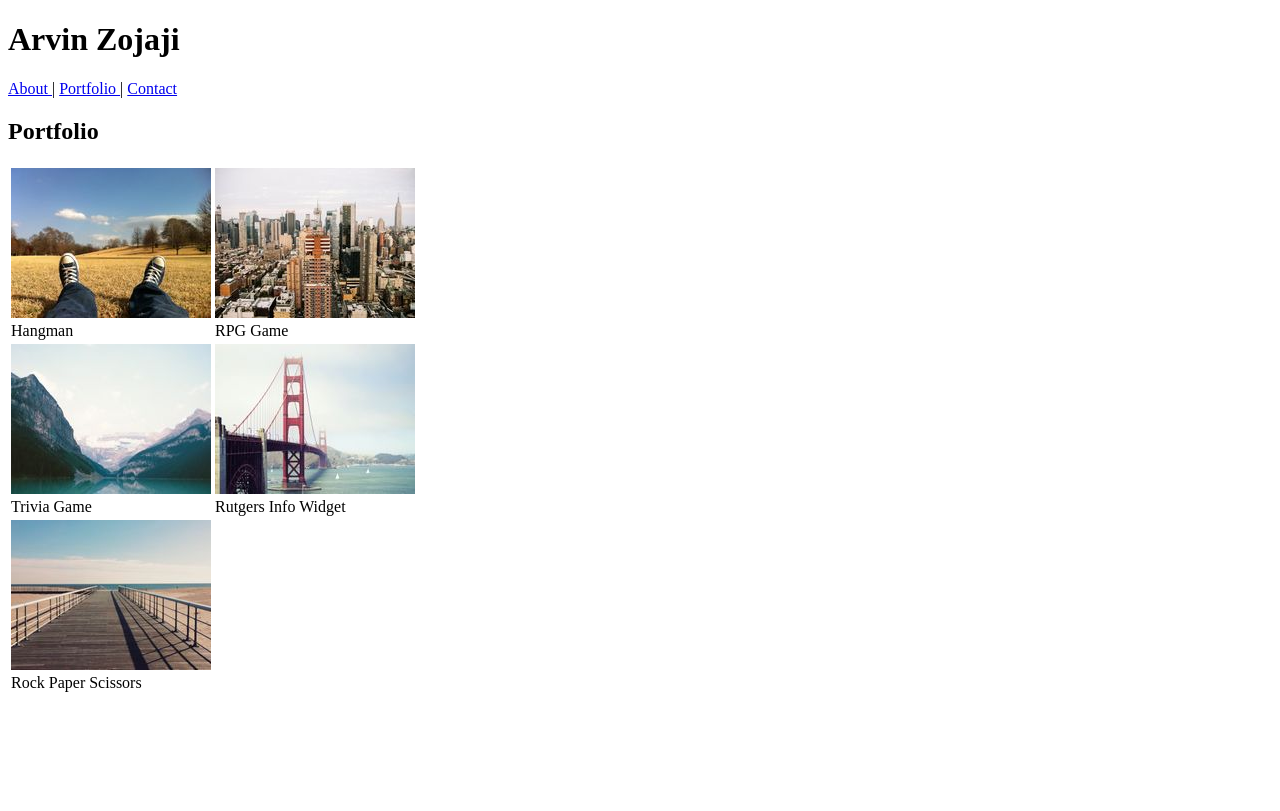
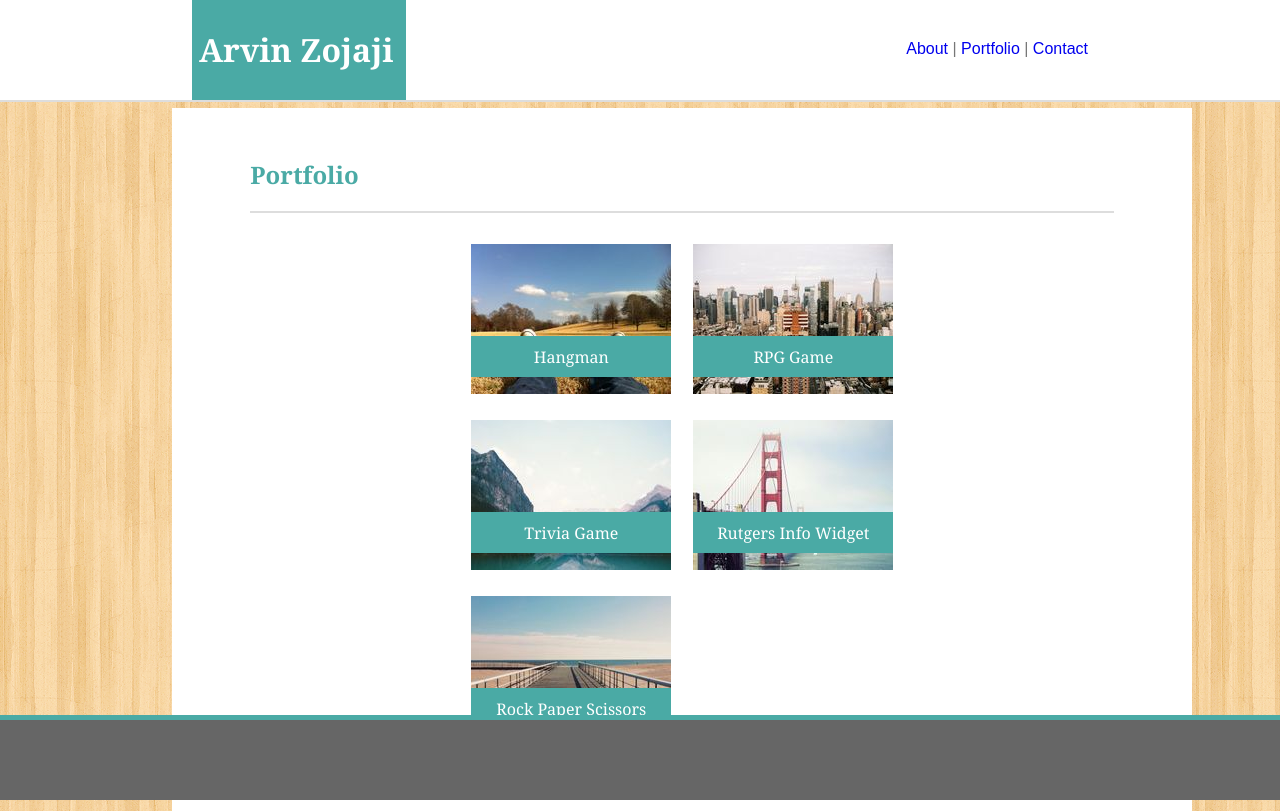
Before and after one commit to arv433/Basic-Portfolio, a plain HTML site: page portfolio.html in a window 1280 px wide. Drawn offline with Linux system fonts and the light colour scheme; files whose address does not match are found by name.

Commit message:
Completed Assignment first draft upload retry

```diff
--- a/assets/css/style.css
+++ b/assets/css/style.css
@@ -0,0 +1,143 @@
+body {
+    background-image:url('/Users/Arvin/Desktop/DevBootCamp/Homework/Basic-Portfolio/assets/images/wood_pattern.png');
+    background-repeat: repeat;
+    font-family: 'Arial', 'Helvetica Neue', Helvetica, sans-serif;
+    color: #777777;
+}
+
+#headerArea {
+    background-color: #ffffff;
+    border-bottom: 2px solid #dddddd;
+    position: fixed;
+    width: 100%;
+    top: 0;
+    left: 0;
+}
+
+#myName {
+    background-color: #4aaaa5;
+    color: #ffffff;
+    width: 200px;
+    padding: 7px;
+    display: inline-block;
+    left: 15%;
+    position: relative;
+}
+
+#navigation {
+    right: 15%;
+    position: absolute;
+    top: 40%;
+}
+
+a:link {
+    text-decoration: none;
+}
+
+a:visited {
+    color: #777777;
+}
+
+a:hover{
+    color: #4aaaa5;
+}
+
+h1, h2 {
+    font-family: 'Georgia', Times, "Times New Roman", serif;
+}
+
+#mainBody {
+    top: 100px;
+    width: 960px;
+    left: 13%;
+    position: relative;
+    background-color: #ffffff;
+    padding: 30px;
+}
+
+#mainBodyTitle {
+    margin: 0 auto;
+    width: 90%;
+    color: #4aaaa5;
+    position: relative;
+    border-bottom: 2px solid #dddddd;
+}
+
+#mainBodyContent {
+    margin: 0 auto;
+    padding: 20px;
+    width: 95%;
+    position: relative;
+}
+
+#profilePhoto {
+    width: 180px;
+    float: left;
+    margin: 10px;
+}
+
+#aboutMeText {
+    margin: 10px;
+}
+
+input[type=submit] {
+    border: 0;
+    padding: 10px 30px;
+    background: #4aaaa5;
+    color: #ffffff;
+    transition: background-color 0.5s ease;
+}
+
+input[type=submit]:hover{
+    background-color: #008B8B;
+}
+
+table {
+    margin: 10px auto;
+    border-spacing: 20px;
+}
+
+.imageContainer {
+    position: relative;
+    padding: 0px;
+}
+
+.imageBanner {
+    float: left;
+    position: absolute;
+    left: 0px;
+    top: 60%;
+    z-index: 2;
+    background-color: #4aaaa5;
+    font-family: 'Georgia', Times, "Times New Roman", serif;
+    color: #ffffff;
+    padding: 0px;
+    width: 100%;
+    height: 20%;
+    text-align: center;
+    padding-top: 10px;
+    transition: color 0.5s ease;
+}
+
+.imageBanner:hover {
+    color: #777777;
+}
+
+#contactForm {
+    margin: 0 auto;
+    padding: 20px;
+    width: 95%;
+    position: relative;
+    left: 5%;
+}
+
+#footerArea {
+    background-color: #666666;
+    position: fixed;
+    left: 0;
+    height: 80px;
+    width: 100%;
+    bottom: 0;
+    border-top: 5px solid #4aaaa5;
+    z-index: 3;
+}
--- a/portfolio.html
+++ b/portfolio.html
@@ -3,6 +3,7 @@
 
 <head>
     <meta charset="UTF-8">
+    <link rel="stylesheet" type="text/css" href="assets/css/style.css">
     <title>Arvin's Basic Portfolio</title>
 </head>
 
@@ -28,34 +29,44 @@
         <table>
             <tr>
                 <td>
+                    <div class="imageContainer">
                         <img src="assets/images/150.jpeg">
                         <div class="imageBanner">Hangman</div>
+                    </div>
                 </td>
                 <td>
+                    <div class="imageContainer">
                         <img src="assets/images/150-2.jpeg">
                         <div class="imageBanner">RPG Game</div>
+                    </div>
                 </td>
             </tr>
             <tr>
                 <td>
+                    <div class="imageContainer">
                         <img src="assets/images/150-3.jpeg">
                         <div class="imageBanner">Trivia Game</div>
+                    </div>
                 </td>
                 <td>
+                    <div class="imageContainer">
                         <img src="assets/images/150-4.jpeg">
                         <div class="imageBanner">Rutgers Info Widget</div>
+                    </div>
                 </td>
             </tr>
             <tr>
                 <td>
+                    <div class="imageContainer">
                         <img src="assets/images/150-5.jpeg">
                         <div class="imageBanner">Rock Paper Scissors</div>
+                    </div>
                 </td>
             </tr>
         </table>
     </div>
 
-    <div id="footer"></div>
+    <div id="footerArea"></div>
 </body>
 
 </html>
```
Also changed, not shown: contact.html (+16 -9 lines), index.html (+8 -7 lines). Lines whose indentation alone changed are shown as unchanged.
